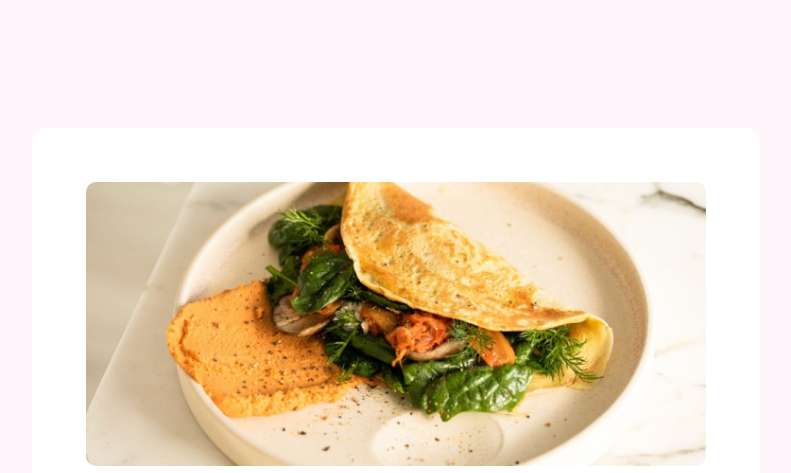
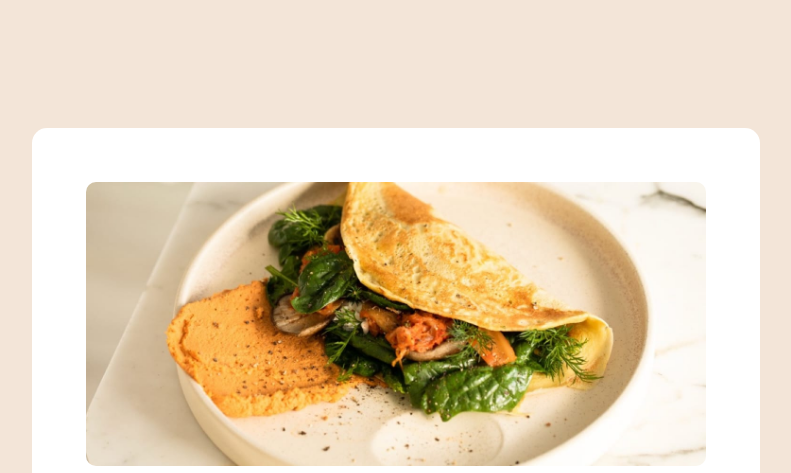
Before and after one commit to Nikhila-DN/Recipe-page, a plain HTML site: page index.html in a window 1280 px wide. Shown: the top 473 px of the page, without its empty margins (244-1035 px from the left). Drawn offline with Linux system fonts and the light colour scheme.

Commit message:
Changing Background color of page

```diff
--- a/styles.css
+++ b/styles.css
@@ -18,7 +18,7 @@
 
 body{
     margin: 10% 20%;
-    background-color: var(--Rose50);
+    background-color: #f3e5d8;
 }
 
 .recipe-dis, .ingredients, .instructions, .nutrition{
```
